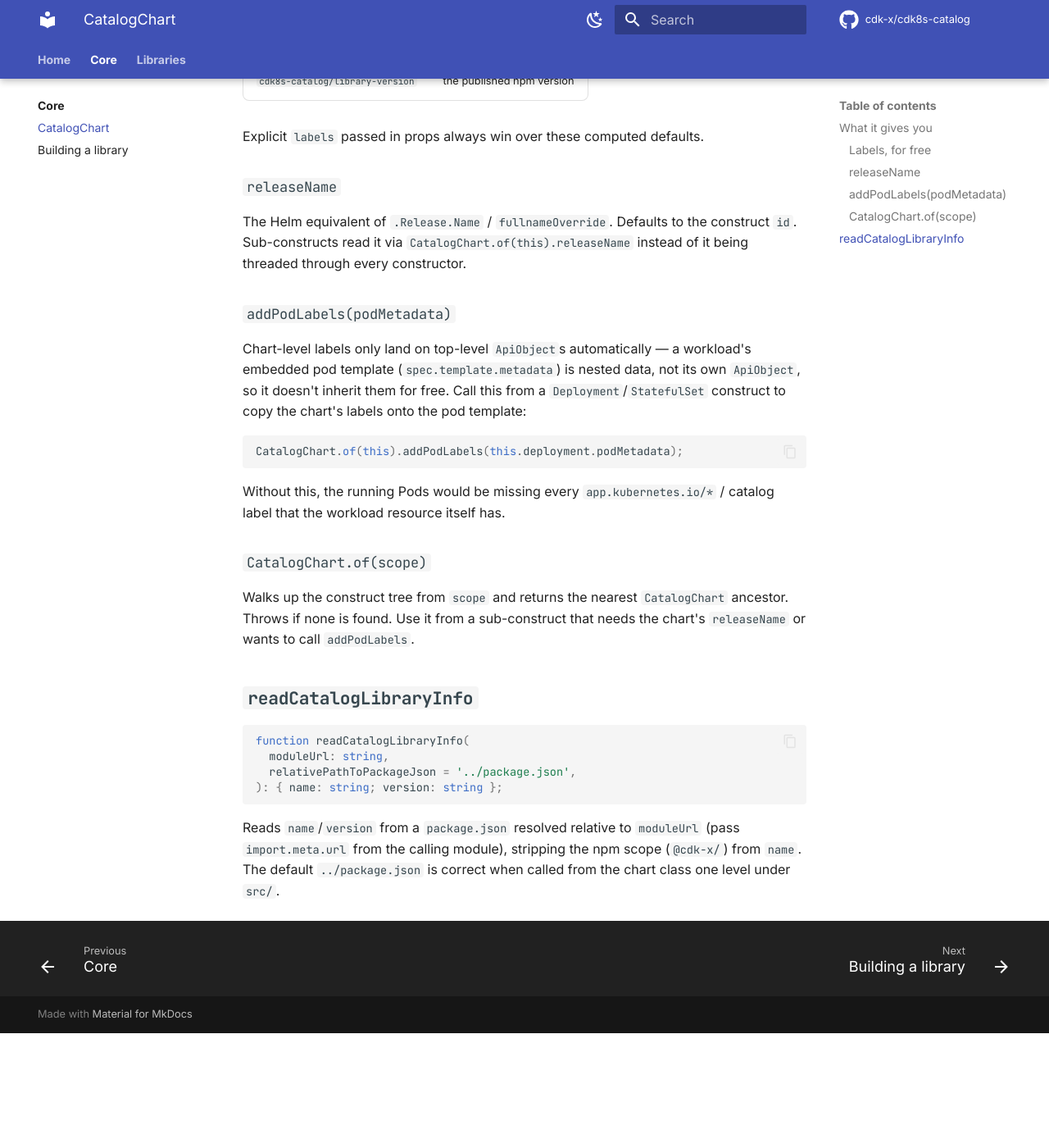
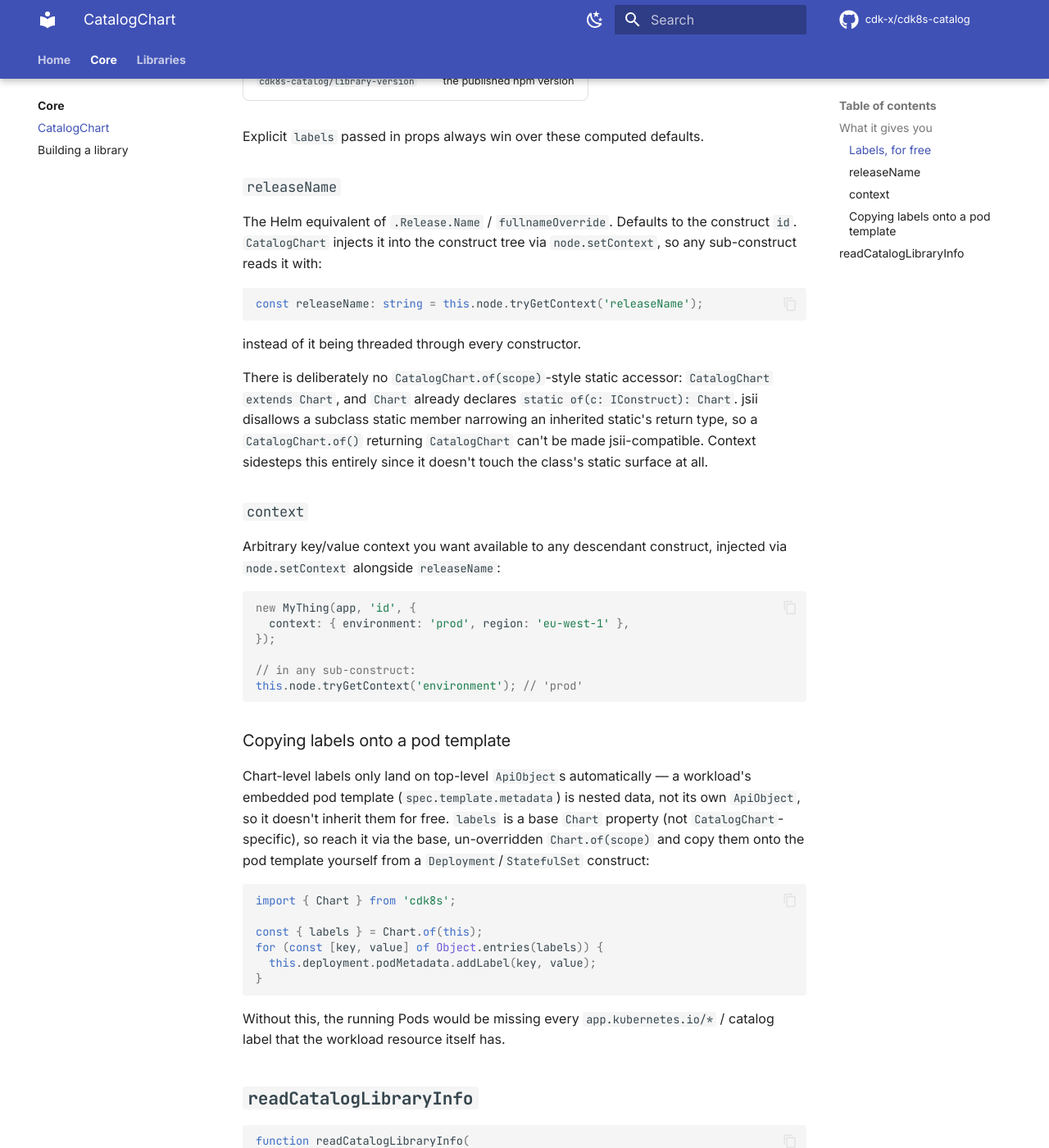
Before and after one commit to cdk-x/cdk8s-catalog, an MkDocs documentation site: the page built from docs/core/catalog-chart.md, in a window 1280 px wide and 1400 px high, scrolled down 1187 px. Shown: the whole window at 82% size. Built offline with MkDocs 1.6.1 and Material for MkDocs 9.7.7, drawn with Linux system fonts in a browser that asks for light colours; comment, search, counter and statistics services are not loaded; before the commit the page ends 2447 px from its top, so only the background shows below that.

Commit message:
docs(cdk8s-core): document context prop, drop of()/addPodLabels docs
Reflects the CatalogChart API change: releaseName is read via node
context, and labels/namespace go through the base Chart.of()
instead of a CatalogChart-specific accessor.

````diff
--- a/docs/core/catalog-chart.md
+++ b/docs/core/catalog-chart.md
@@ -52,29 +52,56 @@ Explicit `labels` passed in props always win over these computed defaults.
 ### `releaseName`
 
 The Helm equivalent of `.Release.Name` / `fullnameOverride`. Defaults to the
-construct `id`. Sub-constructs read it via `CatalogChart.of(this).releaseName`
+construct `id`. `CatalogChart` injects it into the construct tree via
+`node.setContext`, so any sub-construct reads it with:
+
+```ts
+const releaseName: string = this.node.tryGetContext('releaseName');
+```
+
 instead of it being threaded through every constructor.
 
-### `addPodLabels(podMetadata)`
+There is deliberately no `CatalogChart.of(scope)`-style static accessor:
+`CatalogChart extends Chart`, and `Chart` already declares
+`static of(c: IConstruct): Chart`. jsii disallows a subclass static member
+narrowing an inherited static's return type, so a `CatalogChart.of()`
+returning `CatalogChart` can't be made jsii-compatible. Context sidesteps
+this entirely since it doesn't touch the class's static surface at all.
+
+### `context`
+
+Arbitrary key/value context you want available to any descendant
+construct, injected via `node.setContext` alongside `releaseName`:
+
+```ts
+new MyThing(app, 'id', {
+  context: { environment: 'prod', region: 'eu-west-1' },
+});
+
+// in any sub-construct:
+this.node.tryGetContext('environment'); // 'prod'
+```
+
+### Copying labels onto a pod template
 
 Chart-level labels only land on top-level `ApiObject`s automatically — a
 workload's embedded pod template (`spec.template.metadata`) is nested data,
-not its own `ApiObject`, so it doesn't inherit them for free. Call this from
-a `Deployment`/`StatefulSet` construct to copy the chart's labels onto the
-pod template:
+not its own `ApiObject`, so it doesn't inherit them for free. `labels` is a
+base `Chart` property (not `CatalogChart`-specific), so reach it via the
+base, un-overridden `Chart.of(scope)` and copy them onto the pod template
+yourself from a `Deployment`/`StatefulSet` construct:
 
 ```ts
-CatalogChart.of(this).addPodLabels(this.deployment.podMetadata);
+import { Chart } from 'cdk8s';
+
+const { labels } = Chart.of(this);
+for (const [key, value] of Object.entries(labels)) {
+  this.deployment.podMetadata.addLabel(key, value);
+}
 ```
 
 Without this, the running Pods would be missing every
 `app.kubernetes.io/*` / catalog label that the workload resource itself has.
-
-### `CatalogChart.of(scope)`
-
-Walks up the construct tree from `scope` and returns the nearest
-`CatalogChart` ancestor. Throws if none is found. Use it from a sub-construct
-that needs the chart's `releaseName` or wants to call `addPodLabels`.
 
 ## `readCatalogLibraryInfo`
 
````
